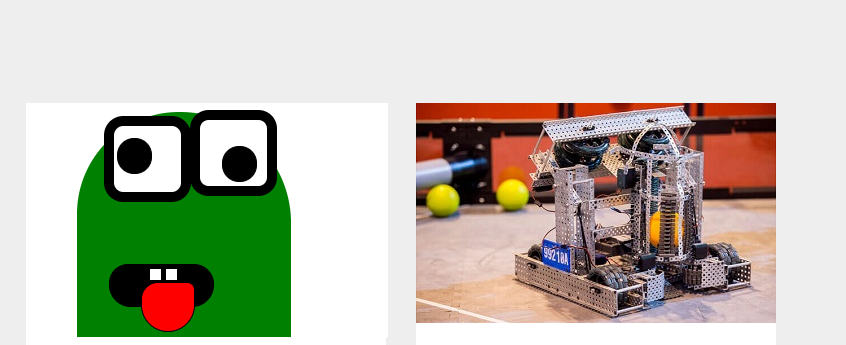
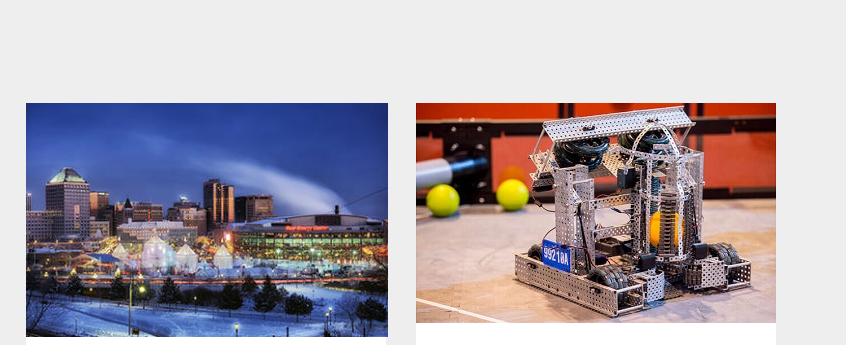
Before and after one commit to DavidResinos/DavidResinos.github.io, a website: page index.html in a window 1280 px wide. Shown: the part 1701-2046 px from the top of the page, 434-1280 px from the left. Drawn offline with nearby package versions, Linux system fonts and the light colour scheme; a web font is replaced by a local one.

Commit message:
new photo

```diff
--- a/index.html
+++ b/index.html
@@ -171,7 +171,7 @@
                     </div>
                 </div>
                 <div class="col-md-4 col-sm-6 portfolio-item">
-                    <a href="FriendList/index.html" target="_blank"><img src="img/Capture.PNG" /></a>
+                    <a href="FriendList/index.html" target="_blank"><img src="img/kid.jpg" /></a>
                     <div class="portfolio-caption">
                         <h4>Friendlist App</h4>
                         <p class="text-muted">Portfolio Project</p>
```
Also changed, not shown: img/kid.jpg (added).
